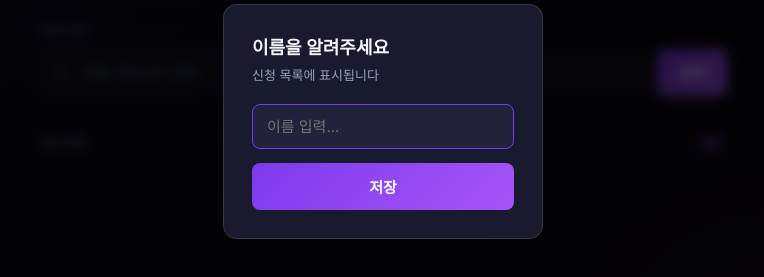
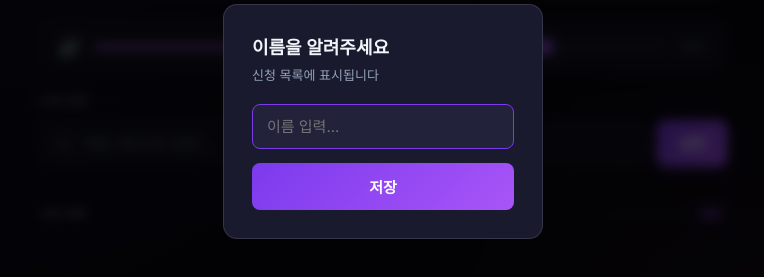
Before and after one commit to juhwannn/we-jukebox, a website: page public/index.html in a window 1280 px wide. Shown: the part 279-556 px from the top of the page, without its empty margins (257-1021 px from the left). Drawn offline with nearby package versions, Linux system fonts and the light colour scheme; no server answers.

Commit message:
fix: bug

```diff
--- a/public/index.html
+++ b/public/index.html
@@ -771,6 +771,59 @@
         opacity: 0.3;
       }
 
+      /* ── Volume control ── */
+      .volume-wrap {
+        background: var(--surface);
+        border: 1px solid var(--border);
+        border-radius: var(--radius);
+        padding: 14px 18px;
+        margin-bottom: 20px;
+        display: flex;
+        align-items: center;
+        gap: 12px;
+      }
+      .volume-icon {
+        font-size: 18px;
+        flex-shrink: 0;
+        width: 24px;
+        text-align: center;
+      }
+      .volume-slider {
+        flex: 1;
+        -webkit-appearance: none;
+        appearance: none;
+        height: 4px;
+        border-radius: 999px;
+        background: var(--surface-3);
+        outline: none;
+        cursor: pointer;
+      }
+      .volume-slider::-webkit-slider-thumb {
+        -webkit-appearance: none;
+        width: 16px;
+        height: 16px;
+        border-radius: 50%;
+        background: var(--accent-2);
+        cursor: pointer;
+        box-shadow: 0 0 6px var(--accent-glow);
+      }
+      .volume-slider::-moz-range-thumb {
+        width: 16px;
+        height: 16px;
+        border-radius: 50%;
+        background: var(--accent-2);
+        cursor: pointer;
+        border: none;
+        box-shadow: 0 0 6px var(--accent-glow);
+      }
+      .volume-value {
+        font-size: 12px;
+        color: var(--text-3);
+        width: 32px;
+        text-align: right;
+        flex-shrink: 0;
+      }
+
       /* ── Toast ── */
       .toast-container {
         position: fixed;
@@ -905,6 +958,13 @@
         </div>
       </div>
 
+      <!-- Volume -->
+      <div class="volume-wrap">
+        <span class="volume-icon" id="volumeIcon">🔊</span>
+        <input type="range" class="volume-slider" id="volumeSlider" min="0" max="100" value="80" />
+        <span class="volume-value" id="volumeValue">80%</span>
+      </div>
+
       <!-- Search -->
       <div class="search-wrap">
         <div class="section-label">노래 신청</div>
@@ -970,6 +1030,33 @@
         currentProgress = { currentTime, duration };
         updateProgressUI(currentTime, duration);
       });
+
+      // ── Volume ─────────────────────────────────────────────────────────────
+      const volumeSlider = document.getElementById("volumeSlider");
+      const volumeValue = document.getElementById("volumeValue");
+      const volumeIcon = document.getElementById("volumeIcon");
+
+      const savedVolume = localStorage.getItem("jukebox-volume");
+      if (savedVolume !== null) {
+        volumeSlider.value = savedVolume;
+        updateVolumeUI(Number(savedVolume));
+      }
+
+      volumeSlider.addEventListener("input", () => {
+        const vol = Number(volumeSlider.value);
+        updateVolumeUI(vol);
+        localStorage.setItem("jukebox-volume", vol);
+        socket.emit("player:setVolume", vol);
+      });
+
+      function updateVolumeUI(vol) {
+        volumeValue.textContent = vol + "%";
+        volumeIcon.textContent = vol === 0 ? "🔇" : vol < 50 ? "🔉" : "🔊";
+        const pct = vol + "%";
+        volumeSlider.style.background =
+          `linear-gradient(to right, var(--accent-2) ${pct}, var(--surface-3) ${pct})`;
+      }
+      updateVolumeUI(Number(volumeSlider.value));
 
       // ── Name ───────────────────────────────────────────────────────────────
       function updateNameUI() {
```
Also changed, not shown: public/player.html (+7 -8 lines), server.js (+6 -4 lines).
